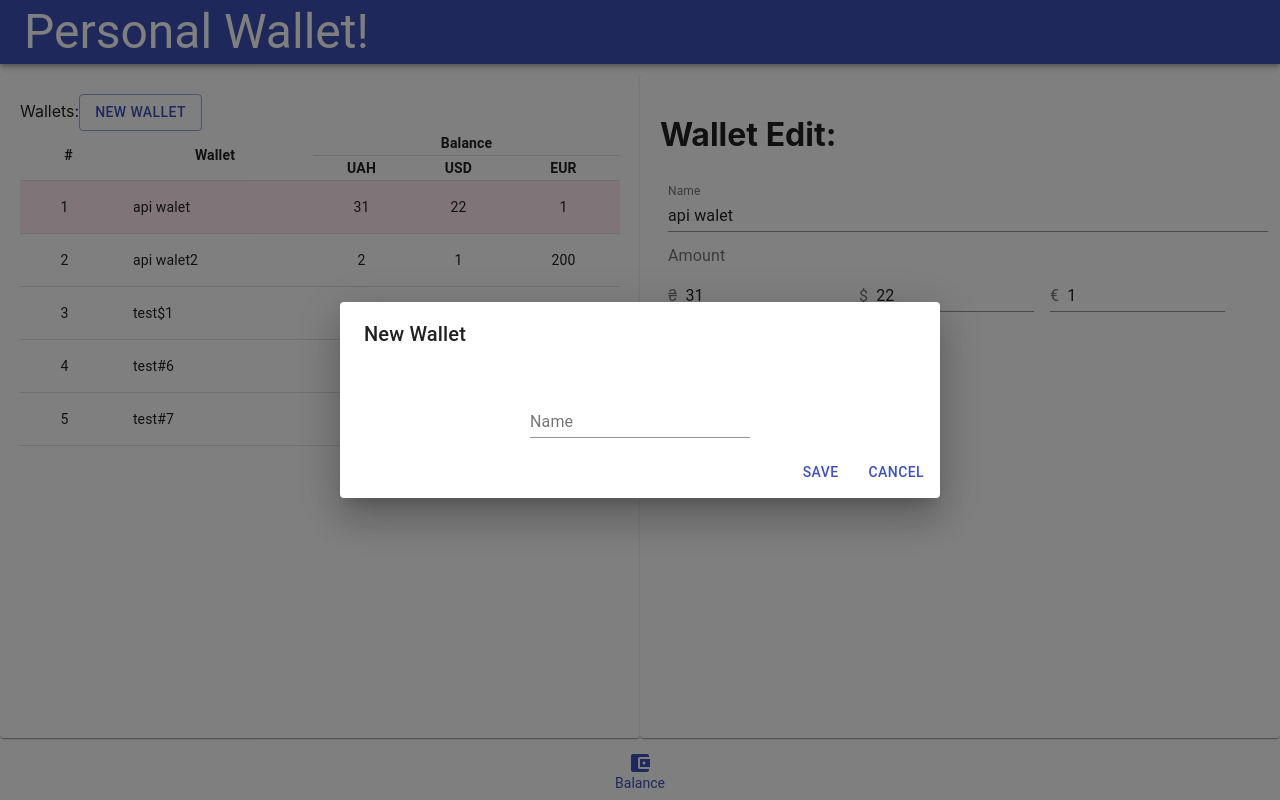
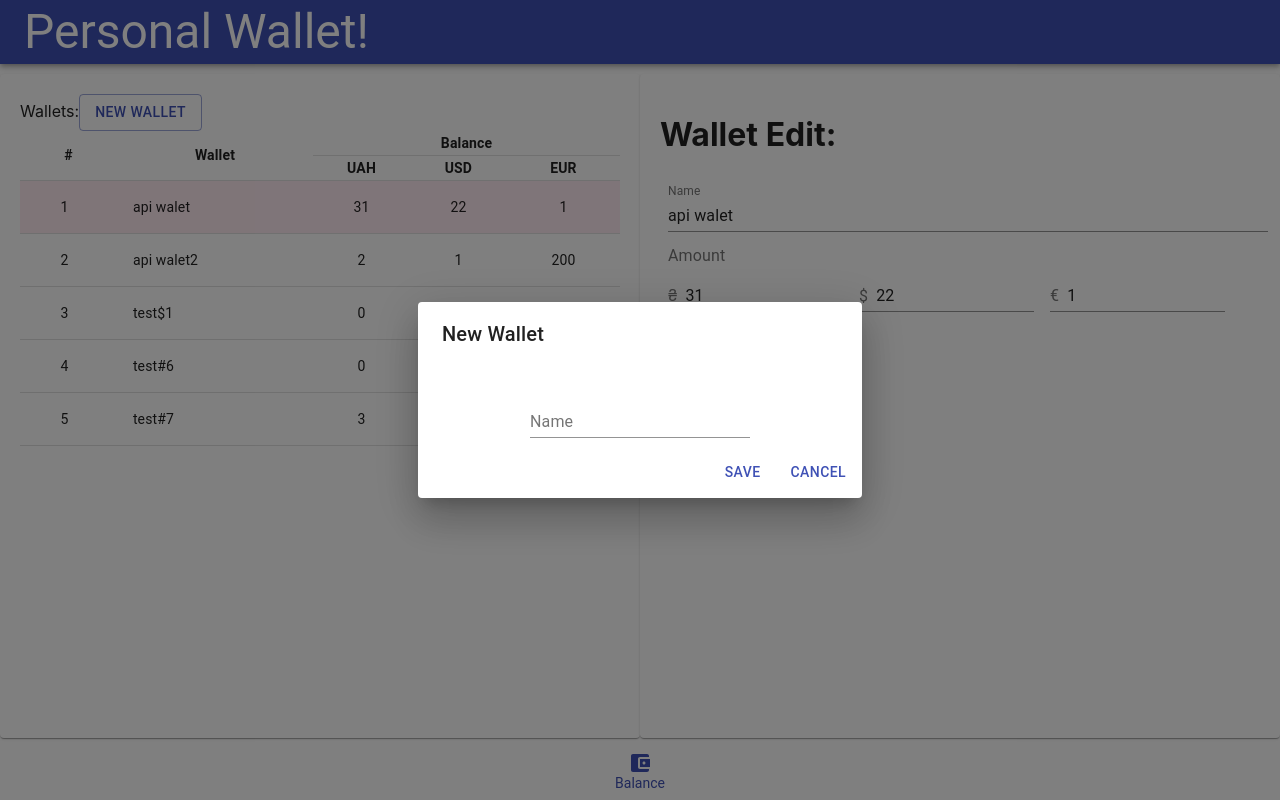
Before and after one commit to mvLaboratory/walletDemo, a React (Create React App) app: page / in a window 1280 px wide. Both pictures are taken after a click on the button "NEW WALLET". Built offline with nearby package versions, Linux system fonts and the light colour scheme; data requests are answered from the project's data file.

Commit message:
new wallet dialog size changed

```diff
--- a/mockDb.json
+++ b/mockDb.json
@@ -53,7 +53,16 @@
     },
     {
       "name": "test#7",
-      "remainders": [],
+      "remainders": [
+        {
+          "currency": 1,
+          "value": "3"
+        },
+        {
+          "currency": 3,
+          "value": "5"
+        }
+      ],
       "id": 5
     }
   ],
--- a/src/Components/Balance/NewWalletDialog.js
+++ b/src/Components/Balance/NewWalletDialog.js
@@ -56,7 +56,7 @@ export default function NewWalletDialog({ addWalletHandler }) {
       </Button>
       <Dialog
       fullWidth={true}
-      maxWidth={"sm"}
+      maxWidth={"xs"}
       open={open}
       onClose={handleClose}
       aria-labelledby="addWallet-dialog-title"
```
